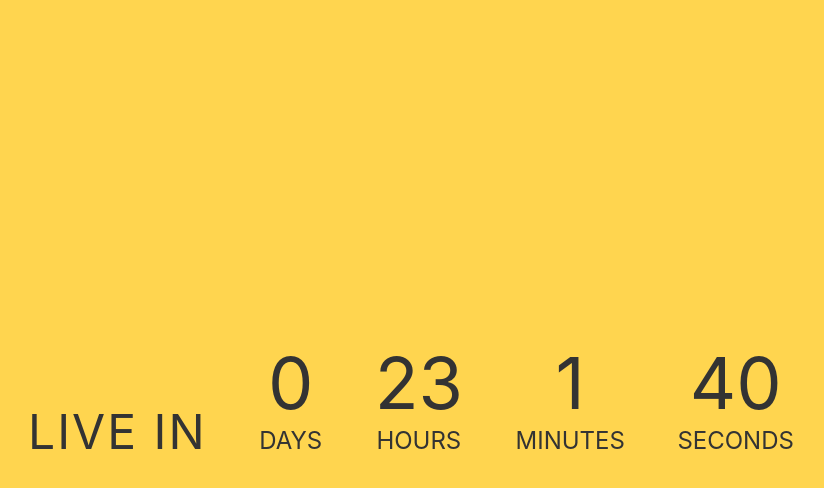
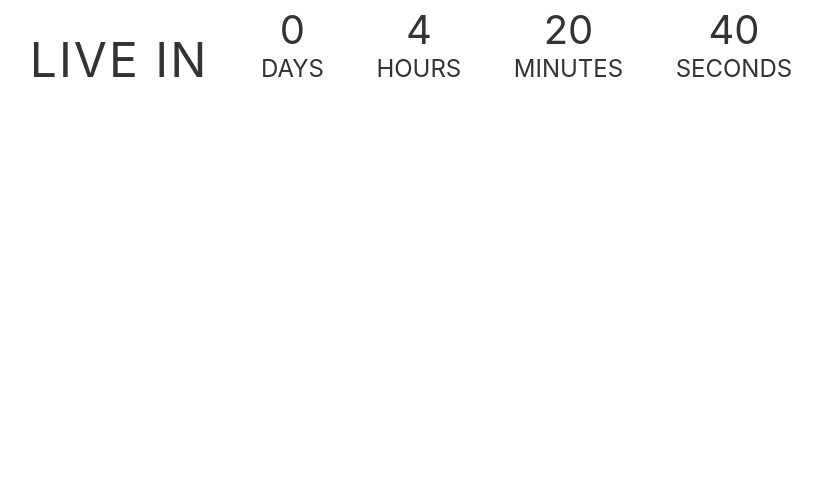
Before and after one commit to darkwood-com/dj-stream, a plain HTML site: page countdown/index.html in a window 1280 px wide. Shown: the whole page, without its empty margins (229-1053 px from the left). Drawn offline with Linux system fonts and the light colour scheme.

Commit message:
:lipstick: ui update

```diff
--- a/countdown/index.html
+++ b/countdown/index.html
@@ -1,5 +1,4 @@
 <html lang="en">
-
 <head>
     <meta charset="UTF-8">
     <title>Countdown Timer</title>
@@ -7,21 +6,14 @@
     <style>
         /* general styling */
         * {
-            box-sizing: border-box;
             margin: 0;
             padding: 0;
         }
 
-        html,
-        body {
-            height: 100%;
-            margin: 0;
-        }
-
         body {
             align-items: center;
-            background-color: #ffd54f;
-            display: flex;
+            background-color: #FFFFFF;
+            /*display: flex;*/
             font-family: -apple-system,
                 BlinkMacSystemFont,
                 "Segoe UI",
@@ -34,6 +26,13 @@
         }
 
         .container {
+            width: 100%;
+            height: 90px;
+            position: absolute;
+            top: 0;
+            left: 0;
+            overflow: hidden;
+
             color: #333;
             margin: 0 auto;
             text-align: center;
@@ -50,13 +49,13 @@
             display: inline-block;
             font-size: 1.5em;
             list-style-type: none;
-            padding: 1em;
+            padding: 5px 1em 5px 1em;
             text-transform: uppercase;
         }
 
         li span {
             display: block;
-            font-size: 4.5rem;
+            font-size: 2.5rem;
         }
 
         .message {
@@ -65,7 +64,7 @@
 
         #content {
             display: none;
-            padding: 1rem;
+            padding: 3px;
         }
 
         .emoji {
@@ -104,7 +103,7 @@
             <div id="content">
                 <span class="emoji">🥳</span>
                 <span class="emoji">🎉</span>
-                <span class="emoji">🎂</span>
+                <span class="emoji">🎶</span>
             </div>
         </div>
     </div>
@@ -115,7 +114,7 @@
                 hour = minute * 60,
                 day = hour * 24;
 
-            let eventDate = "2020-12-08T15:41:00",
+            let eventDate = "2020-12-07T21:00:00",
                 countDown = new Date(eventDate).getTime(),
                 x = setInterval(function () {
 
```
Also changed, not shown: social-overlay/index.html (+1 -0 lines), medias/cricket.jpg (added).
